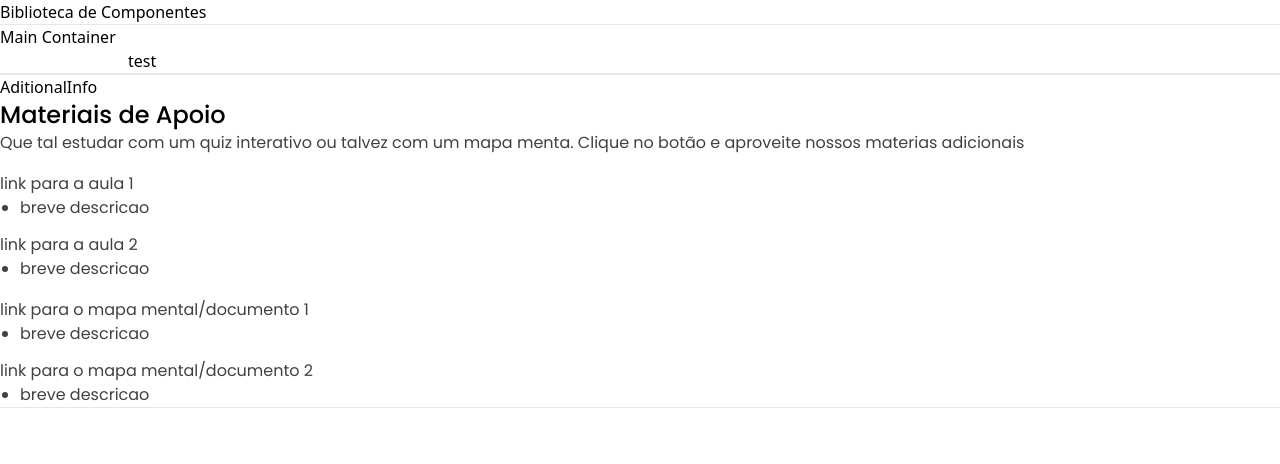
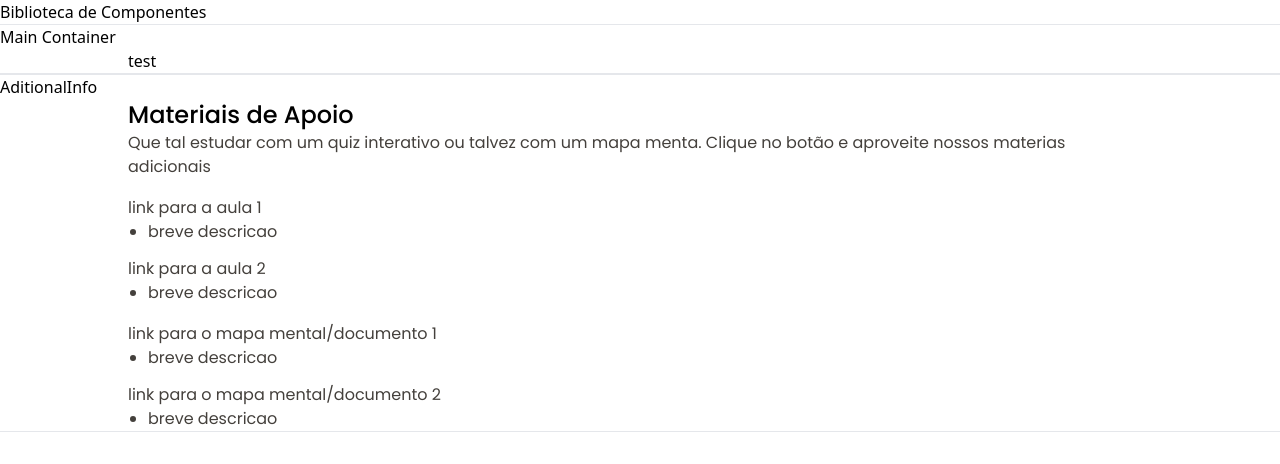
Before and after one commit to fabricadesoftware-ifc/fabricaHistologia_frontend, a Vue app: page /test-components in a window 1280 px wide. Shown: the top 464 px of the page. Built offline with nearby package versions, Linux system fonts and the light colour scheme.

Commit message:
fix: adding default container

```diff
--- a/dev-dist/sw.js
+++ b/dev-dist/sw.js
@@ -82,7 +82,7 @@ define(['./workbox-b5f7729d'], (function (workbox) { 'use strict';
     "revision": "3ca0b8505b4bec776b69afdba2768812"
   }, {
     "url": "index.html",
-    "revision": "0.ge67d3bb77"
+    "revision": "0.fs0ls3ssahg"
   }], {});
   workbox.cleanupOutdatedCaches();
   workbox.registerRoute(new workbox.NavigationRoute(workbox.createHandlerBoundToURL("index.html"), {
--- a/src/components/AdditionalInfoComp.vue
+++ b/src/components/AdditionalInfoComp.vue
@@ -1,4 +1,5 @@
 <script setup>
+import ContainerDefault from './ContainerDefault.vue';
 import TopicsAdditionalInfoComp from './TopicsAdditionalInfoComp.vue'
 
 const datas = [
@@ -28,11 +29,11 @@ const props = defineProps({
 })
 </script>
 <template>
-  <section> <!-- aqui vai entrar o container q o tarzan esta fazendo -->
+  <ContainerDefault>
     <div>
       <h3 class="text-2xl font-medium font-poppins">{{ props.title }}</h3>
       <p class="text-stone-700 font-normal font-poppins">{{ props.description }}</p>
     </div>
     <TopicsAdditionalInfoComp :datas="datas" />
-  </section>
+  </ContainerDefault>
 </template>
```
